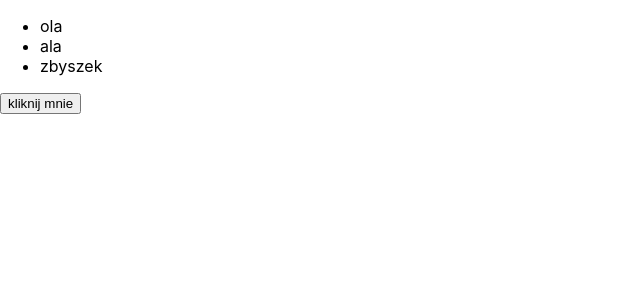
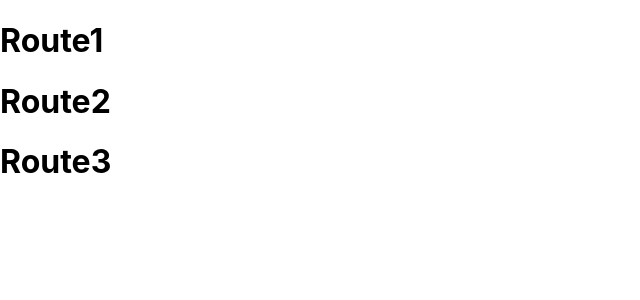
Before and after one commit to Kubzer0/react-router-exercises, a React (Create React App) app: page / in a window 1280 px wide. Shown: the top 300 px of the page, without its empty margins (0-640 px from the left). Built offline with nearby package versions, Linux system fonts and the light colour scheme.

Commit message:
adding router

```diff
--- a/package.json
+++ b/package.json
@@ -5,6 +5,7 @@
   "dependencies": {
     "react": "^16.6.3",
     "react-dom": "^16.6.3",
+    "react-router-dom": "^4.3.1",
     "react-scripts": "2.1.1"
   },
   "scripts": {
--- a/src/App.js
+++ b/src/App.js
@@ -1,20 +1,21 @@
 import React from 'react'
+import { BrowserRouter } from 'react-router-dom'
 
-import Btn from './Button'
+import Route1 from './Route1'
+import Route2 from './Route2'
+import Route3 from './Route3'
 
-const names = ['ola', 'ala', 'zbyszek']
 
-const namesList = names.map((name) => <li key={name.toString()}>{name}</li>)
 const App = (props) =>
   (
     <div>
-      <ul>
-        {namesList}
-      </ul>
-      <Btn
-        label = "kliknij mnie"
-        onClickHandler={() => alert('tekst')}
-      />
+      <BrowserRouter>
+        <div>
+          <Route1 />
+          <Route2 />
+          <Route3 />
+        </div>
+      </BrowserRouter>
     </div>
   )
 
--- a/src/Button.js
+++ /dev/null
@@ -1,10 +0,0 @@
-import React from 'react'
-
-const Btn = ({label, onClickHandler}) =>
-    (
-        <button onClick={onClickHandler}>
-        {label}
-        </button>
-    )
-
-export default Btn
--- /dev/null
+++ b/src/Route1.js
@@ -0,0 +1,11 @@
+import React from 'react'
+
+const Route1 = () => (
+    <h1>
+        Route1
+    </h1>
+)
+
+
+
+export default Route1
--- /dev/null
+++ b/src/Route2.js
@@ -0,0 +1,11 @@
+import React from 'react'
+
+const Route2 = () => (
+    <h1>
+        Route2
+    </h1>
+)
+
+
+
+export default Route2
--- /dev/null
+++ b/src/Route3.js
@@ -0,0 +1,11 @@
+import React from 'react'
+
+const Route3 = () => (
+    <h1>
+        Route3
+    </h1>
+)
+
+
+
+export default Route3
```
Also changed, not shown: 1 other file (tests, documents, lock files or other folders).
